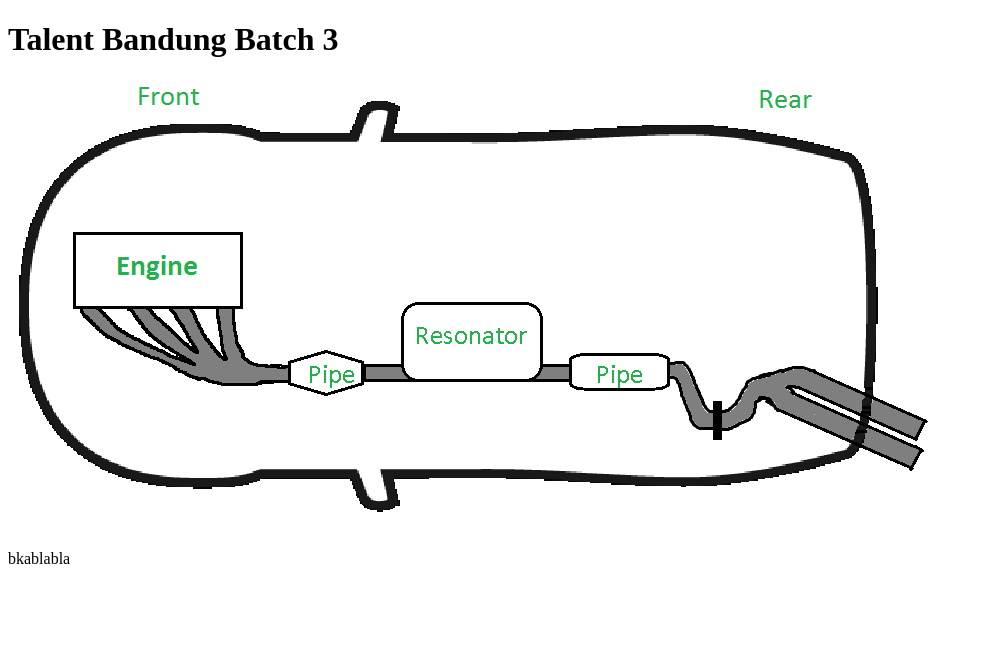
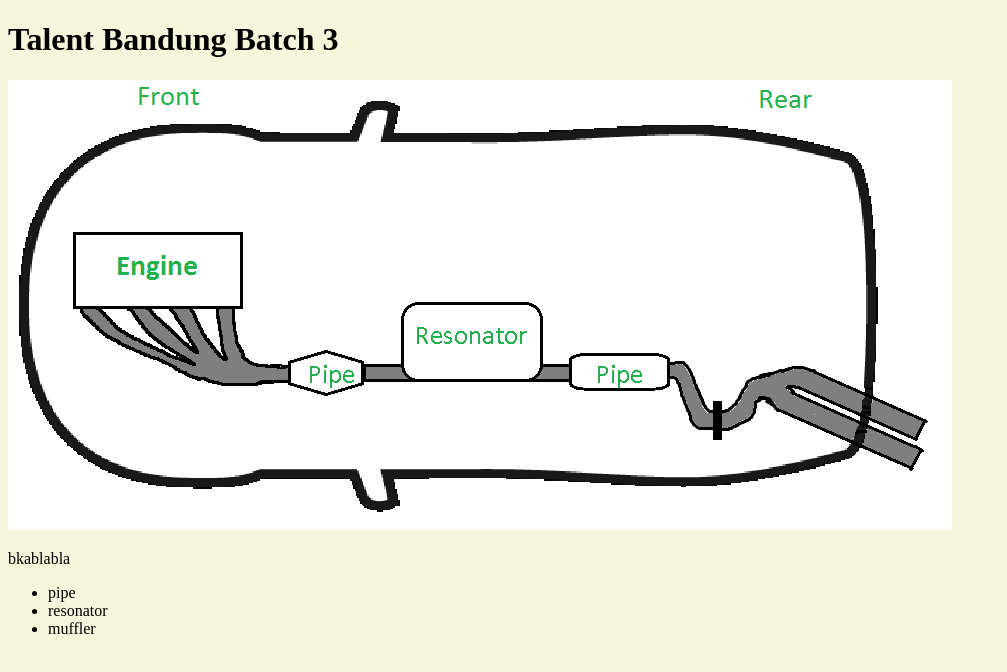
Before and after one commit to adriswara/adriswara.github.io, a plain HTML site: page index.html in a window 1280 px wide. Shown: the whole page, without its empty margins (0-1007 px from the left). Drawn offline with Linux system fonts and the light colour scheme; files whose address does not match are found by name.

Commit message:
changed background to beige,added raw list

```diff
--- a/index.html
+++ b/index.html
@@ -6,16 +6,33 @@
     <meta name="viewport" content="width=device-width, initial-scale=1.0">
     <meta http-equiv="X-UA-Compatible" content="ie=edge">
     <title>Talent Bandung</title>
+<style>
+    body{
+        background:beige;
+    }
+</style>
 </head>
 
 <body>
+
     <h1>
         Talent Bandung Batch 3
     </h1>
     <img src="e:\Github\.git\adriswara.github.io\Exhaustplannewsetup.png" alt="">
-<p>
-    bkablabla
-</p>
+    <p>
+        bkablabla
+    </p>
+    <ul>
+        <li>
+            pipe
+        </li>
+        <li>
+            resonator
+        </li>
+        <li>
+            muffler
+        </li>
+    </ul>
 </body>
 
 </html>
```
